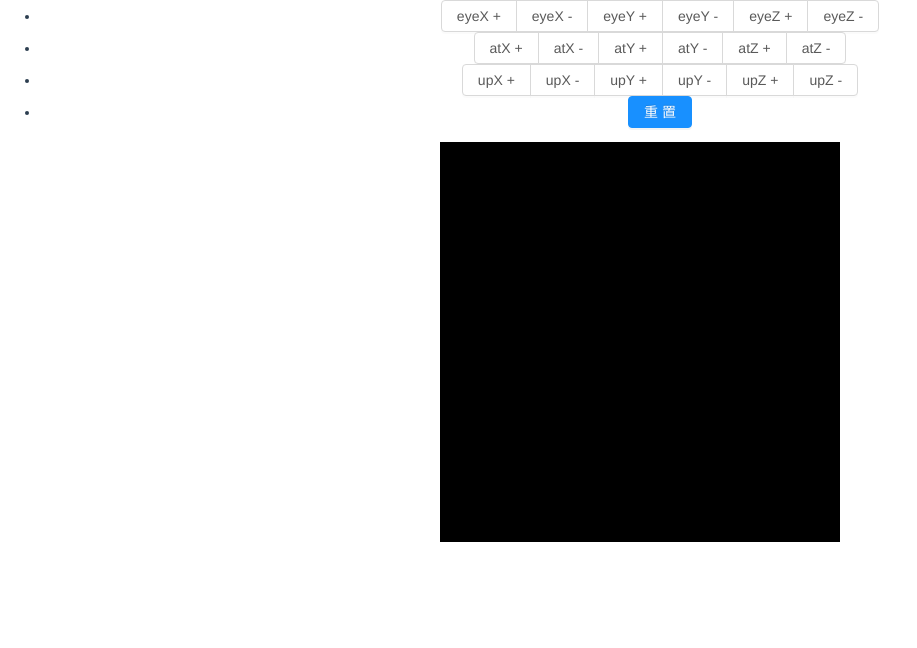
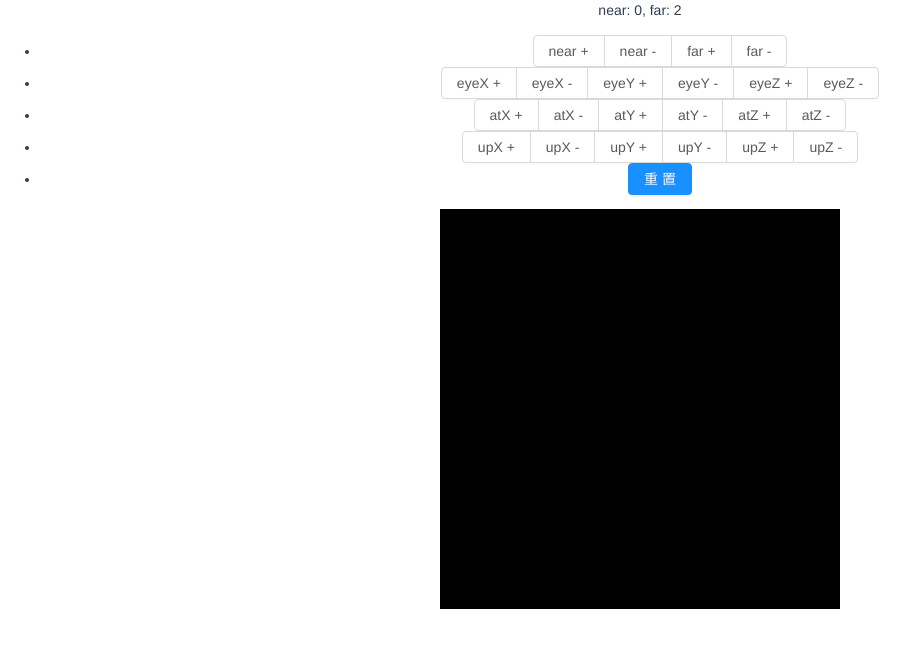
Before and after one commit to YLJ77/webGL, a Vue app: page /#/lookAtTriangles in a window 1280 px wide. Shown: the top 648 px of the page, without its empty margins (0-917 px from the left). Built offline with nearby package versions, Linux system fonts and the light colour scheme; the HTML template or start-up script is replaced by a standard one.

Commit message:
[alter] Restoring the Clipped Parts of the Triangles

```diff
--- a/src/views/lookAtTriangles/index.vue
+++ b/src/views/lookAtTriangles/index.vue
@@ -1,6 +1,15 @@
 <template>
     <div>
+        <p>{{ `near: ${near}, far: ${far}` }}</p>
         <ul>
+            <li>
+                <a-button-group>
+                    <a-button @click="draw({ actionType: 'add', axis: 'near' })">near +</a-button>
+                    <a-button @click="draw({ actionType: 'subtract', axis: 'near' })">near -</a-button>
+                    <a-button @click="draw({ actionType: 'add', axis: 'far' })">far +</a-button>
+                    <a-button @click="draw({ actionType: 'subtract', axis: 'far' })">far -</a-button>
+                </a-button-group>
+            </li>
             <li>
                 <a-button-group>
                     <a-button @click="draw({ vec: 'eyeVec3', actionType: 'add', axis: 'x' })">eyeX +</a-button>
@@ -66,7 +75,9 @@
                 upVec3,
                 initUpVec3,
                 initAtVec3,
-                initEyeVec3
+                initEyeVec3,
+                near: 0,
+                far: 2
             }
         },
         components: {
@@ -90,16 +101,30 @@
                 let viewMatrix;
                 if (actionType === 'reset') {
                     viewMatrix = mat4.lookAt(mat4.create(), initEyeVec3, initAtVec3, initUpVec3);
+                    this.eyeVec3 = vec3.clone(initEyeVec3);
+                    this.atVec3 = vec3.clone(initAtVec3);
+                    this.upVec3 = vec3.clone(initUpVec3);
+                    this.near = 0;
+                    this.far = 0.5;
                 } else {
+                    if (['x', 'y', 'z'].includes(axis)) {
                         const operandVec = vec3.set(vec3.create(),
                             axis === 'x' ? 0.01 : 0,
                             axis === 'y' ? 0.01 : 0,
                             axis === 'z' ? 0.01 : 0,
                         );
                         vec3[actionType](this[vec], this[vec], operandVec);
+                    } else if (['near', 'far'].includes(axis)) {
+                        const actionTypeMapSign = {
+                            add: 1,
+                            subtract: -1,
+                        };
+                        this[axis] += 0.01 * actionTypeMapSign[actionType];
+                    }
                     viewMatrix = mat4.lookAt(mat4.create(), eyeVec3, atVec3, upVec3);
                 }
-                const modelViewMatrix = mat4.multiply(mat4.create(), viewMatrix, modelMatrix);
+                const orthoMatrix = mat4.ortho(mat4.create(), -1, 1, -1, 1, this.near, this.far);
+                const modelViewMatrix = mat4.multiply(mat4.create(), orthoMatrix, mat4.multiply(mat4.create(),viewMatrix, modelMatrix));
                 this.curLookAtVec = { vec, axis };
                 gl.uniformMatrix4fv(u_ModelViewMatrix, false, modelViewMatrix);
                 gl.clear(gl.COLOR_BUFFER_BIT);
@@ -109,20 +134,22 @@
                 const { eyeVec3, atVec3, upVec3 } = this;
                 const u_ModelViewMatrix = gl.getUniformLocation(gl.program, 'u_ModelViewMatrix');
                 const viewMatrix = mat4.lookAt(mat4.create(), eyeVec3, atVec3, upVec3);
+                const orthoMatrix = mat4.ortho(mat4.create(), -1, 1, -1, 1, this.near, this.far);
                 const modelMatrix = mat4.fromZRotation(mat4.create(), Math.PI/180 * 10);
-                const modelViewMatrix = mat4.multiply(mat4.create(), viewMatrix, modelMatrix);
+                const modelViewMatrix = mat4.multiply(mat4.create(), orthoMatrix, mat4.multiply(mat4.create(),viewMatrix, modelMatrix));
                 const vertices = new Float32Array([
-                    0.0, 0.5, -0.4, 0.4, 1.0, 0.4, // The back green triangle
-                    -0.5, -0.5, -0.4, 0.4, 1.0, 0.4,
-                    0.5, -0.5, -0.4, 1.0, 0.4, 0.4,
+                    // Vertex coordinates and color
+                    0.0,  0.5,  -0.4,  0.4,  1.0,  0.4, // The back green one
+                    -0.5, -0.5,  -0.4,  0.4,  1.0,  0.4,
+                    0.5, -0.5,  -0.4,  1.0,  0.4,  0.4,
 
-                    0.5, 0.4, -0.2, 1.0, 0.4, 0.4, // The middle yellow triangle
-                    -0.5, 0.4, -0.2, 1.0, 1.0, 0.4,
-                    0.0, -0.6, -0.2, 1.0, 1.0, 0.4,
+                    0.5,  0.4,  -0.2,  1.0,  0.4,  0.4, // The middle yellow one
+                    -0.5,  0.4,  -0.2,  1.0,  1.0,  0.4,
+                    0.0, -0.6,  -0.2,  1.0,  1.0,  0.4,
 
-                    0.0, 0.5, 0.0, 0.4, 0.4, 1.0, // The front blue triangle
-                    -0.5, -0.5, 0.0, 0.4, 0.4, 1.0,
-                    0.5, -0.5, 0.0, 1.0, 0.4, 0.4
+                    0.0,  0.5,   0.0,  0.4,  0.4,  1.0,  // The front blue one
+                    -0.5, -0.5,   0.0,  0.4,  0.4,  1.0,
+                    0.5, -0.5,   0.0,  1.0,  0.4,  0.4,
                 ]);
                 const FSIZE = vertices.BYTES_PER_ELEMENT;
                 initVertexBuffers({
```
Lines whose indentation alone changed are shown as unchanged.
